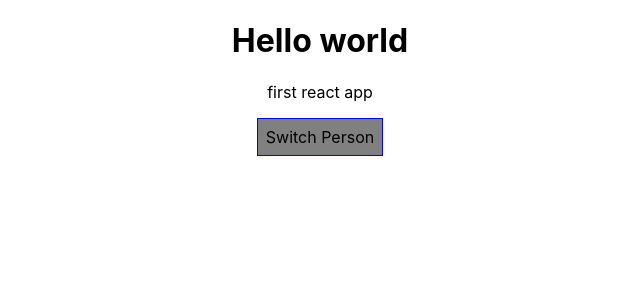
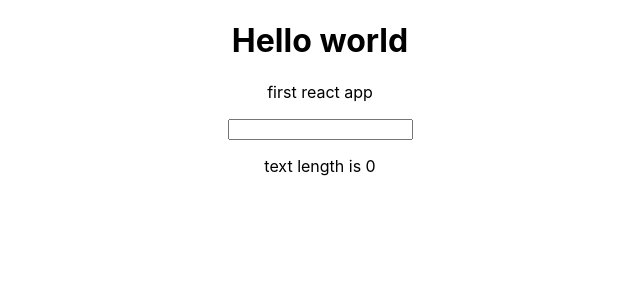
Before and after one commit to PHerath/react-app, a React (Create React App) app: page / in a window 1280 px wide. Shown: the top 300 px of the page, without its empty margins (320-960 px from the left). Built offline with nearby package versions, Linux system fonts and the light colour scheme.

Commit message:
create Validate, Char components

```diff
--- a/src/App.js
+++ b/src/App.js
@@ -2,115 +2,105 @@ import React from 'react';
 import { Component } from 'react';
 // import logo from './logo.svg';
 import './App.css';
-import Person from './Person/Person';
+import Validate from './Validate/Validate';
+import Char from './Char/Char';
 
 class App extends Component{
   state = {
-    persons: [
-      {
-          id: "adaf1",
-          name: "max",
-          age: "24"
-      },
-      {
-          id: "iuybfuwu2",
-          name: "manu",
-          age: "27"
-      },
-      {
-          id: "qnbvu3",
-          name: "salu",
-          age: "35"
-      }
-    ],
-    showPersons: false
+    letters: [],
+    length: 0,
+    showLetters: false
   };
 
-//   switchNameHandler = (newName) => {
+//   deletePersonHandler = (personIndex) => {
+//     //const persons = this.state.persons; this is danger use as does not copy object and reference to direct object
+//     //const persons = this.state.persons.slice(); this is old way copy an object
+//     const persons = [...this.state.persons]; // this is modern way copy an object
+//     persons.splice(personIndex, 1);
+//     this.setState({persons: persons})
+//   }
 
-//     this.setState(
-//       {
-//         persons: [
-//           {
-//             name: newName,
-//             age: "24"
-//           },
-//           {
-//             name: "manu",
-//             age: "27"
-//           },
-//           {
-//             name: "pathum herath",
-//             age: "35"
-//           }
-//         ]
-//       }
-//     )
+//   togglePersonHandler = () => {
+//       const doesShow = this.state.showPersons;
+//       this.setState({showPersons: !doesShow})
 //   };
 
-  deletePersonHandler = (personIndex) => {
-    //const persons = this.state.persons; this is danger use as does not copy object and reference to direct object
-    //const persons = this.state.persons.slice(); this is old way copy an object
-    const persons = [...this.state.persons]; // this is modern way copy an object
-    persons.splice(personIndex, 1);
-    this.setState({persons: persons})
+//   nameChangedHandler = (event, id) => {
+//       const personIndex = this.state.persons.findIndex(per => {
+//           return per.id === id;
+//       });
+//       //let person = Object.assign({}, this.state.persons[personIndex]); this is old way
+
+//       //modern way
+//       let person = {
+//           ...this.state.persons[personIndex]
+//       }
+//       person.name = event.target.value;
+//       const persons = this.state.persons;
+//       persons[personIndex] = person;
+//       this.setState({persons: persons});
+//   };
+  handleTextLength = (event) => {
+    const val = event.target.value
+    const charArray = val.replace(" ", "").split("")
+
+    this.setState({
+      letters: charArray,
+      length: charArray.length
+    })
   }
+  render(){
 
-  togglePersonHandler = () => {
-      const doesShow = this.state.showPersons;
-      this.setState({showPersons: !doesShow})
-  };
+    let characters = null;
+    // const style = {
+    //   backgroundColor: 'gray',
+    //   font: 'inherit',
+    //   border: '1px solid blue',
+    //   padding: '8px',
+    //   cursor: 'pointer'
+    // }
 
-  nameChangedHandler = (event, id) => {
-      const personIndex = this.state.persons.findIndex(per => {
-          return per.id === id;
-      });
-      //let person = Object.assign({}, this.state.persons[personIndex]); this is old way
+    // let persons = null;
 
-      //modern way
-      let person = {
-          ...this.state.persons[personIndex]
-      }
-      person.name = event.target.value;
-      const persons = this.state.persons;
-      persons[personIndex] = person;
-      this.setState({persons: persons});
-  };
+    // if(this.state.showPersons){
+    //     persons = (
+    //         <div>
+    //             {
+    //                 this.state.persons.map( (person, index) => {
+    //                     return <Person
+    //                     click = {() => this.deletePersonHandler(index)}
+    //                     name = {person.name}
+    //                     age = {person.age}
+    //                     key = {person.id}
+    //                     changed = {(event) => this.nameChangedHandler(event, person.id)}
+    //                     />
+    //                 })
+    //             }
+    //     </div>
+    //     )
+    // };
 
-  render(){
-    const style = {
-      backgroundColor: 'gray',
-      font: 'inherit',
-      border: '1px solid blue',
-      padding: '8px',
-      cursor: 'pointer'
+    if(this.state.showLetters){
+      characters = (
+        <div>
+          {
+            this.state.charArray.map(chr => {
+              return (
+                <Char char = {chr}></Char>
+              )
+            })
+          }
+        </div>
+      )
     }
 
-    let persons = null;
-
-    if(this.state.showPersons){
-        persons = (
-            <div>
-                {
-                    this.state.persons.map( (person, index) => {
-                        return <Person
-                        click = {() => this.deletePersonHandler(index)}
-                        name = {person.name}
-                        age = {person.age}
-                        key = {person.id}
-                        changed = {(event) => this.nameChangedHandler(event, person.id)}
-                        />
-                    })
-                }
-        </div>
-        )
-    };
     return (
       <div className="App">
       <h1>Hello world</h1>
       <p>first react app</p>
-      <button style = {style} onClick = {this.togglePersonHandler}>Switch Person</button>
-      {persons}
+      <input type = "text" onChange = {this.handleTextLength}></input>
+      <Validate length = {this.state.length}></Validate>
+      {characters}
     </div>
     )
   }
--- /dev/null
+++ b/src/Char/Char.js
@@ -0,0 +1,7 @@
+import React from 'react';
+
+const Char = () => {
+
+}
+
+export default Char;
--- /dev/null
+++ b/src/Validate/Validate.js
@@ -0,0 +1,11 @@
+import React from 'react';
+
+const Validate = (props) => {
+    return (
+        <div>
+            <p>text length is {props.length}</p>
+        </div>
+    )
+}
+
+export default Validate;
```
